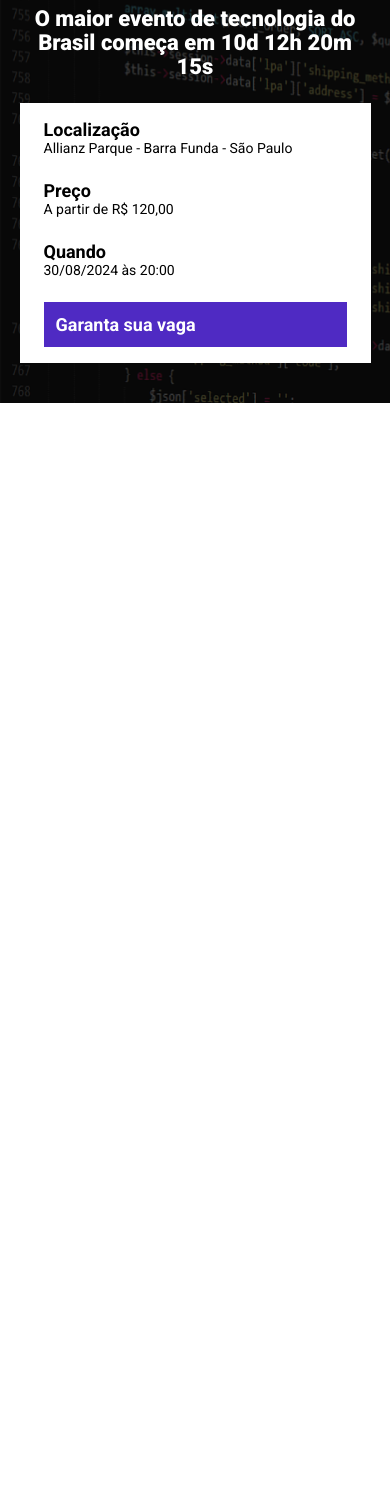
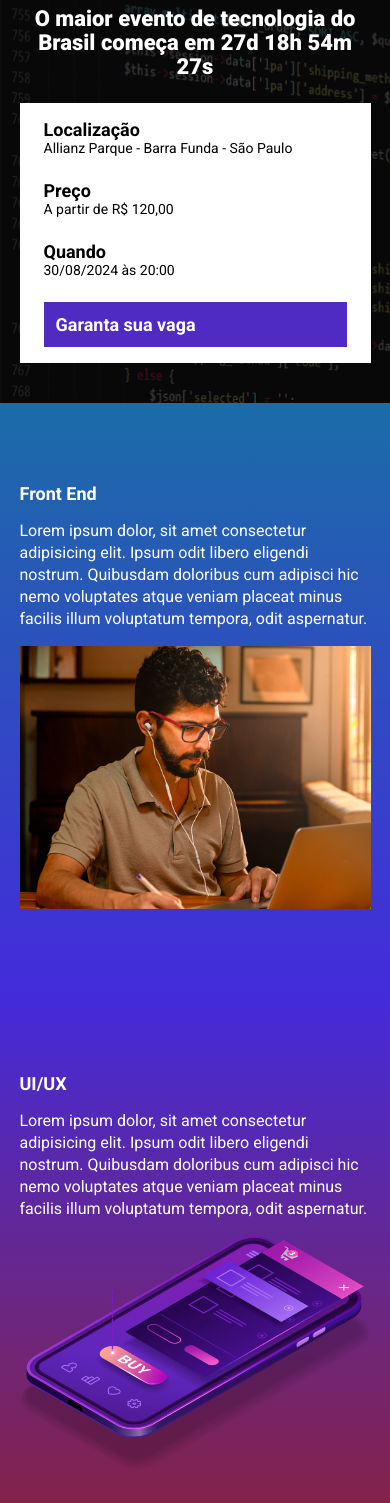
Before and after one commit to R4fael-Andrade/tech_talks, a website built with Parcel: page src/index.html in a window 390 px wide. Shown: the part 97-1600 px from the top of the page. Before the commit the page ends 844 px from the top, so only its background shows below. Built offline with nearby package versions, Linux system fonts and the light colour scheme.

Commit message:
criando a contagem regressiva

```diff
--- a/package.json
+++ b/package.json
@@ -2,9 +2,9 @@
   "name": "modulo-22",
   "version": "1.0.0",
   "description": "",
-  "main": "index.js",
   "scripts": {
     "dev": "parcel src/index.html src/styles/main.scss src/scripts/main.js",
+    "build": "parcel build src/index.html",
     "test": "echo \"Error: no test specified\" && exit 1"
   },
   "keywords": [],
--- a/src/index.html
+++ b/src/index.html
@@ -4,17 +4,18 @@
     <meta charset="UTF-8">
     <meta name="viewport" content="width=device-width, initial-scale=1.0">
     <title>EBAC Tech Talks</title>
-    <link rel="stylesheet" href="./styles/main.scss">
     <link rel="preconnect" href="https://fonts.googleapis.com">
     <link rel="preconnect" href="https://fonts.gstatic.com" crossorigin>
     <link href="https://fonts.googleapis.com/css2?family=Roboto:ital,wght@0,100;0,300;0,400;0,500;0,700;0,900;1,100;1,300;1,400;1,500;1,700;1,900&display=swap" rel="stylesheet">
+    <link rel="stylesheet" href="./styles/main.scss">
+    <link rel="stylesheet" href="https://unpkg.com/aos@next/dist/aos.css" />
 </head>
 <body>
     <header class="hero">
         <div class="container">
             <img class="hero__logo" src="./images/ebac_logo.svg" alt="EBAC">
             <p class="hero__text">
-                O maior evento de tecnologia do Brasil começa em 10d 12h 20m 15s
+                O maior evento de tecnologia do Brasil começa em <span id="contador"></span>
             </p>
             <div class="infor-bar">
                 <ul class="infor-bar__infos">
@@ -44,6 +45,54 @@
         </div>
     </header>
 
+    <section class="event event--frontend">
+        <div class="container" data-aos="fade-right">
+            <div class="event__details">
+                <h2 class="event__details__title">Front End</h2>
+                <p class="event__details__description">
+                    Lorem ipsum dolor, sit amet consectetur adipisicing elit. Ipsum odit libero eligendi nostrum. Quibusdam doloribus cum adipisci hic nemo voluptates atque veniam placeat minus facilis illum voluptatum tempora, odit aspernatur.
+                </p>
+            </div>
+            <img class="event__image" src="./images/frontend.png" alt="Front End">
+        </div>
+    </section>
+
+    <section class="event event--ux-ui event--image-left">
+        <div class="container" data-aos="fade-left">
+            <div class="event__details">
+                <h2 class="event__details__title">UI/UX</h2>
+                <p class="event__details__description">
+                    Lorem ipsum dolor, sit amet consectetur adipisicing elit. Ipsum odit libero eligendi nostrum. Quibusdam doloribus cum adipisci hic nemo voluptates atque veniam placeat minus facilis illum voluptatum tempora, odit aspernatur.
+                </p>
+            </div>
+            <img class="event__image" src="./images/ui-ux.png" alt="Front End">
+        </div>
+    </section>
+
+    <section class="event event--data-science">
+        <div class="container" data-aos="fade-right">
+            <div class="event__details">
+                <h2 class="event__details__title">Data Science</h2>
+                <p class="event__details__description">
+                    Lorem ipsum dolor, sit amet consectetur adipisicing elit. Ipsum odit libero eligendi nostrum. Quibusdam doloribus cum adipisci hic nemo voluptates atque veniam placeat minus facilis illum voluptatum tempora, odit aspernatur.
+                </p>
+            </div>
+            <img class="event__image" src="./images/data.png" alt="Front End">
+        </div>
+    </section>
+
+    <section class="event event--backend event--image-left">
+        <div class="container" data-aos="fade-left">
+            <div class="event__details">
+                <h2 class="event__details__title">Back End</h2>
+                <p class="event__details__description">
+                    Lorem ipsum dolor, sit amet consectetur adipisicing elit. Ipsum odit libero eligendi nostrum. Quibusdam doloribus cum adipisci hic nemo voluptates atque veniam placeat minus facilis illum voluptatum tempora, odit aspernatur.
+                </p>
+            </div>
+            <img class="event__image" src="./images/backend.png" alt="Front End">
+        </div>
+    </section>
+    <script src="https://unpkg.com/aos@next/dist/aos.js"></script>
     <script src="./scripts/main.js"></script>
 </body>
 </html>
--- a/src/scripts/main.js
+++ b/src/scripts/main.js
@@ -1 +1,29 @@
-console.log('Ola mundo');
+AOS.init();
+
+const dateEvent = new Date("Jul 25, 2024 20:00:00");
+const timeStampEvent = dateEvent.getTime();
+
+const contaAsHoras = setInterval(function() {
+    const agora = new Date();
+    const timeStampAtual = agora.getTime();
+
+    const distanciaAteEvento = timeStampEvent - timeStampAtual;
+
+    const diaEmMs = 1000 * 60 * 60 * 24;
+    const horaEmMs = 1000 * 60 * 60;
+    const minutoEmMs = 1000 * 60;
+
+    const diasAteEvento = Math.floor(distanciaAteEvento / diaEmMs);
+    const horasAteEvento = Math.floor((distanciaAteEvento % diaEmMs) / horaEmMs);
+    const minutosAteEvento = Math.floor((distanciaAteEvento % horaEmMs) / minutoEmMs);
+    const segundosAteEvento = Math.floor((distanciaAteEvento % minutoEmMs) / 1000);
+
+    document.getElementById('contador').innerHTML = `${diasAteEvento}d ${horasAteEvento}h ${minutosAteEvento}m ${segundosAteEvento}s`
+
+
+    if(distanciaAteEvento < 0 ){
+        clearInterval(contaAsHoras);
+
+        document.getElementById('contador').innerHTML = 'Evento expirado';
+    }
+}, 1000);
--- /dev/null
+++ b/src/styles/_event.scss
@@ -0,0 +1,63 @@
+@use "variaveis.scss";
+
+.event {
+    padding: 80px 0;
+
+    &--frontend {
+        background-image: linear-gradient(variaveis.$blue1, variaveis.$blue2);
+    }
+
+    &--ux-ui {
+        background-image: linear-gradient(variaveis.$blue2, variaveis.$pink);
+    }
+
+    &--data-science {
+        background-image: linear-gradient(variaveis.$pink, variaveis.$yellow);
+    }
+
+    &--backend {
+        background-image: linear-gradient(variaveis.$yellow, variaveis.$pink);
+    }
+
+    &--image-left {
+        .container {
+            flex-direction: row-reverse;
+        }
+    }
+
+    .container {
+        display: flex;
+        gap: 40px;
+    }
+
+    &__image {
+        max-width: 360px;
+    }
+
+    &__details {
+        &__title {
+            font-size: 18px;
+            font-weight: bold;
+            margin-bottom: 16px;
+        }
+
+        &__description {
+            line-height: 22px;
+        }
+    }
+
+    @media (max-width: 640px) {
+        .container {
+            display: block;
+        }
+
+        &__image {
+            width: 100%;
+        }
+
+        &__details {
+            margin-right: 0;
+            margin-bottom: 16px;
+        }
+    }
+}
--- a/src/styles/_hero.scss
+++ b/src/styles/_hero.scss
@@ -1,3 +1,5 @@
+@use "variaveis.scss";
+
 .hero {
     padding-top: 64px;
     padding-bottom: 100px;
@@ -17,7 +19,7 @@
         left: 0;
         width: 100%;
         height: 100%;
-        background-color: #000;
+        background-color: variaveis.$corTextoSecundario;
         opacity: 0.7;
 
     }
--- a/src/styles/main.scss
+++ b/src/styles/main.scss
@@ -2,6 +2,7 @@
 @use 'variaveis.scss';
 @use './components/infos_bar';
 @use './components/buttons';
+@use 'event';
 
 * {
     margin: 0;
--- a/src/styles/variaveis.scss
+++ b/src/styles/variaveis.scss
@@ -2,3 +2,7 @@
 $corTextoSecundario: #000;
 
 $corFundoBotaoPrimario: #4F2AC3;
+$blue1: #1b6ca7;
+$blue2: #442bdb;
+$pink: #89223b;
+$yellow: #9c791d;
```
